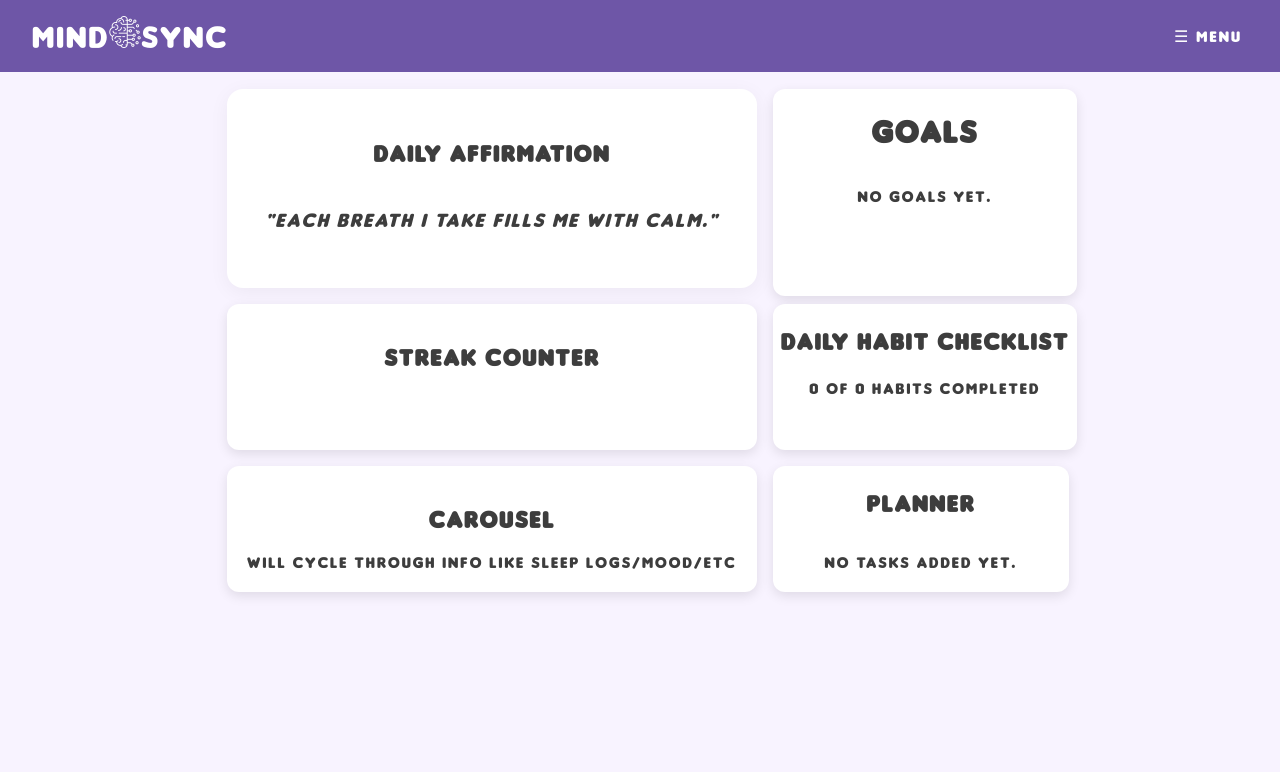
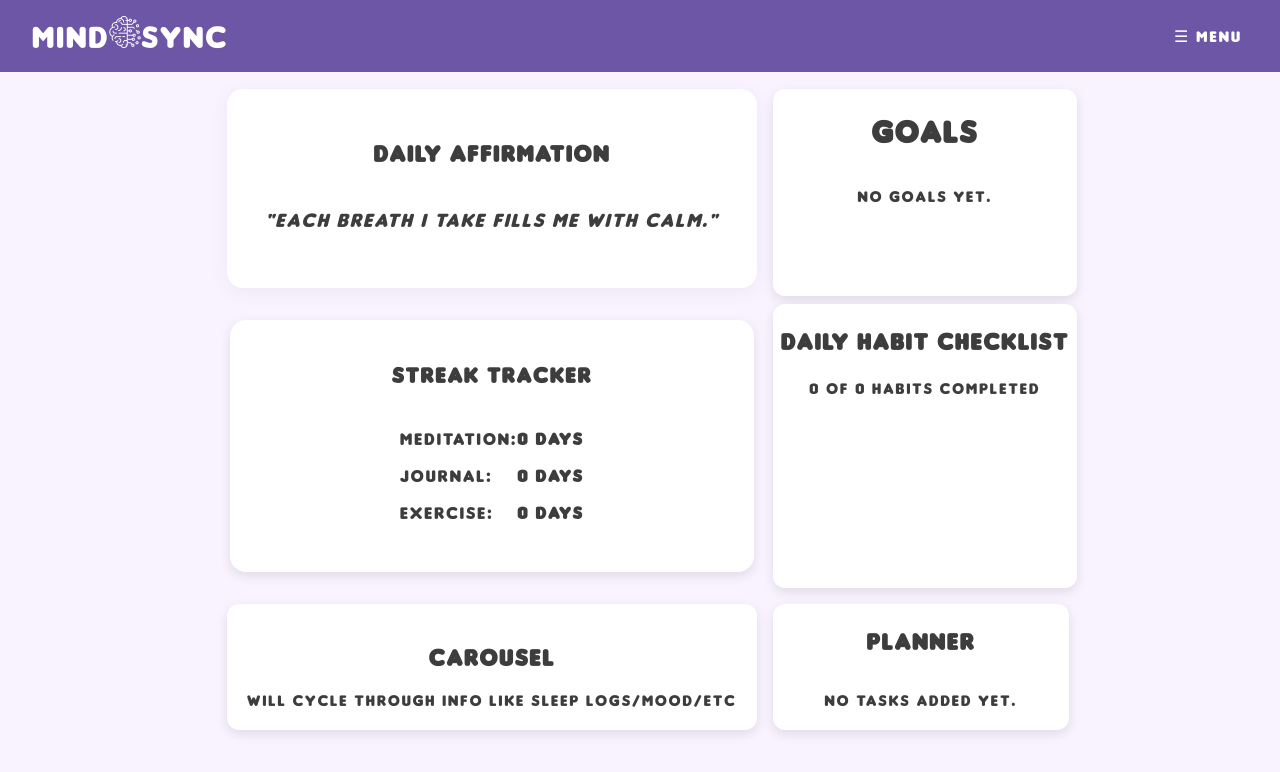
Before and after one commit to Jacob-Gauger/MindSync, a React (Create React App) app: page / in a window 1280 px wide. Shown: the top 772 px of the page. Built offline with nearby package versions, Linux system fonts and the light colour scheme.

Commit message:
Added streaks for Journaling and Meditation

```diff
--- a/src/components/dashboardComponents/Streaks.jsx
+++ b/src/components/dashboardComponents/Streaks.jsx
@@ -1,12 +1,56 @@
-import React from "react";
-import '../../css/dashboardComponentsCSS/Streaks.css'
+import React, { useEffect, useState } from "react";
+import "../../css/dashboardComponentsCSS/Streaks.css";
 
-const Streaks=()=>{
-    return(
-        <div id="streaks">
-            <h2>Streak counter</h2>
-        </div>
-    )
-}
+const trackedModules = [
+  { key: "streak_meditation", label: "Meditation" },
+  { key: "streak_journal", label: "Journal" },
+  { key: "streak_exercise", label: "Exercise" }
+];
 
-export default Streaks
+const getTodayKey = () => new Date().toISOString().split("T")[0];
+const getYesterdayKey = () => {
+  const d = new Date();
+  d.setDate(d.getDate() - 1);
+  return d.toISOString().split("T")[0];
+};
+
+const Streaks = () => {
+  const [streaks, setStreaks] = useState([]);
+
+  useEffect(() => {
+    const today = getTodayKey();
+    const yesterday = getYesterdayKey();
+
+    const updated = trackedModules.map((mod) => {
+      const data = JSON.parse(localStorage.getItem(mod.key)) || {
+        lastActiveDate: null,
+        streakCount: 0
+      };
+
+      let displayStreak = 0;
+
+      if (data.lastActiveDate === today || data.lastActiveDate === yesterday) {
+        displayStreak = data.streakCount;
+      }
+
+      return { label: mod.label, streak: displayStreak };
+    });
+
+    setStreaks(updated);
+  }, []);
+
+  return (
+    <div id="streaks">
+      <h2>Streak Tracker</h2>
+      <ul className="streak-list">
+        {streaks.map(({ label, streak }) => (
+          <li key={label} className="streak-item">
+            <span>{label}:</span> <strong>{streak} day{streak !== 1 ? "s" : ""}</strong>
+          </li>
+        ))}
+      </ul>
+    </div>
+  );
+};
+
+export default Streaks;
--- /dev/null
+++ b/src/components/dashboardComponents/UpdateStreaks.jsx
@@ -0,0 +1,21 @@
+export function updateStreak(key) {
+  const today = new Date().toISOString().split("T")[0];
+  const yesterday = new Date(Date.now() - 86400000).toISOString().split("T")[0];
+
+  const stored = JSON.parse(localStorage.getItem(key)) || {
+    lastActiveDate: null,
+    streakCount: 0,
+  };
+
+  if (stored.lastActiveDate === today) return;
+
+  const newCount = stored.lastActiveDate === yesterday ? stored.streakCount + 1 : 1;
+
+  localStorage.setItem(
+    key,
+    JSON.stringify({
+      lastActiveDate: today,
+      streakCount: newCount,
+    })
+  );
+}
--- a/src/components/pages/Journal.jsx
+++ b/src/components/pages/Journal.jsx
@@ -1,5 +1,6 @@
 import React, { useState } from 'react';
 import '../../css/pages/Journal.css'
+import { updateStreak } from '../dashboardComponents/UpdateStreaks';
 
 const Journal = ({ journalEntries, setJournalEntries }) => {
   const [entry, setEntry] = useState('');
@@ -16,6 +17,7 @@ const Journal = ({ journalEntries, setJournalEntries }) => {
 
     setJournalEntries([newEntry, ...journalEntries]);
     setEntry('');
+    updateStreak("streak_journal");
   };
 
   return (
--- a/src/components/pages/Meditation.jsx
+++ b/src/components/pages/Meditation.jsx
@@ -1,6 +1,7 @@
 import { useState, useEffect, useRef } from "react";
 import "../../css/pages/Meditation.css";
 import BreathingVisual from "./BreathingVisual";
+import { updateStreak } from "../dashboardComponents/UpdateStreaks";
 
 const meditationTypes = [
   "Mindfulness",
@@ -21,6 +22,7 @@ export default function Meditation() {
           if (prev <= 1) {
             clearInterval(intervalRef.current);
             setIsRunning(false);
+            updateStreak("streak_meditation");
             return 0;
           }
           return prev - 1;
--- a/src/css/dashboardComponentsCSS/Streaks.css
+++ b/src/css/dashboardComponentsCSS/Streaks.css
@@ -5,8 +5,27 @@
     flex-direction: column;
     align-items: center;
     background-color: #ffffff; /* Or any background */
-    padding: 20px;
-    border-radius: 12px;
+    padding: 1.5rem;
+    border-radius: 1rem;
+    margin: 1rem auto;
     box-shadow: 0 4px 12px rgba(0, 0, 0, 0.1);
     transition: box-shadow 0.3s ease;
+    width: 90%;
 }
+
+#streaks h2 {
+  font-size: 1.4rem;
+  margin-bottom: 1rem;
+}
+
+.streak-list {
+  list-style: none;
+  padding: 0;
+}
+
+.streak-item {
+  display: flex;
+  justify-content: space-between;
+  padding: 0.5rem 0;
+  font-size: 1.1rem;
+}
```
